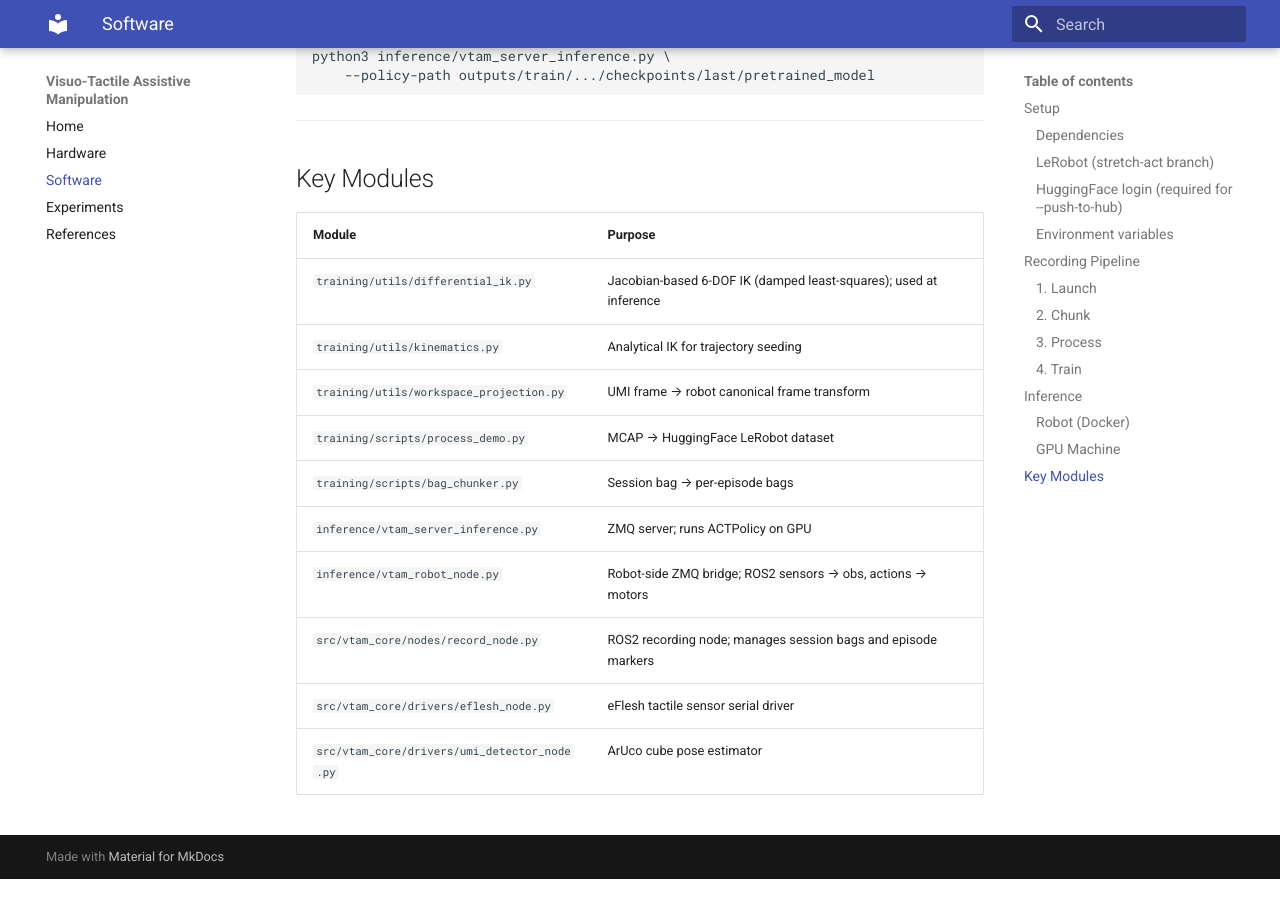
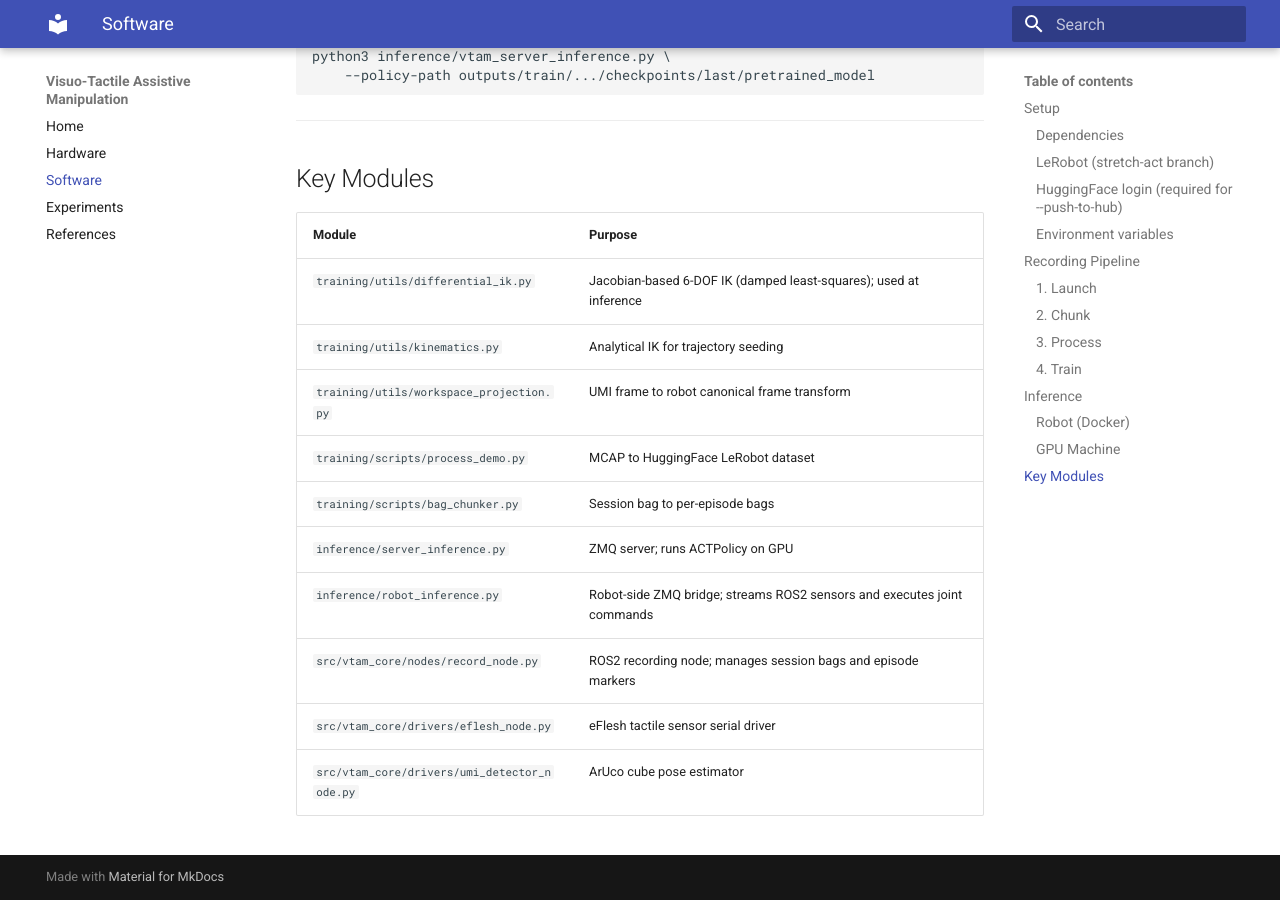
Before and after one commit to andnet-deboer/VTAM, an MkDocs documentation site: the page built from docs/software.md, in a window 1280 px wide and 900 px high, scrolled down 2255 px. Built offline with MkDocs 1.6.1 and Material for MkDocs 9.7.7, drawn with Linux system fonts in a browser that asks for light colours; before the commit the page ends 3134 px from its top, so only the background shows below that.

```diff
--- a/docs/software.md
+++ b/docs/software.md
@@ -119,11 +119,11 @@ python3 inference/vtam_server_inference.py \
 |--------|---------|
 | `training/utils/differential_ik.py` | Jacobian-based 6-DOF IK (damped least-squares); used at inference |
 | `training/utils/kinematics.py` | Analytical IK for trajectory seeding |
-| `training/utils/workspace_projection.py` | UMI frame → robot canonical frame transform |
-| `training/scripts/process_demo.py` | MCAP → HuggingFace LeRobot dataset |
-| `training/scripts/bag_chunker.py` | Session bag → per-episode bags |
-| `inference/vtam_server_inference.py` | ZMQ server; runs ACTPolicy on GPU |
-| `inference/vtam_robot_node.py` | Robot-side ZMQ bridge; ROS2 sensors → obs, actions → motors |
+| `training/utils/workspace_projection.py` | UMI frame to robot canonical frame transform |
+| `training/scripts/process_demo.py` | MCAP to HuggingFace LeRobot dataset |
+| `training/scripts/bag_chunker.py` | Session bag to per-episode bags |
+| `inference/server_inference.py` | ZMQ server; runs ACTPolicy on GPU |
+| `inference/robot_inference.py` | Robot-side ZMQ bridge; streams ROS2 sensors and executes joint commands |
 | `src/vtam_core/nodes/record_node.py` | ROS2 recording node; manages session bags and episode markers |
 | `src/vtam_core/drivers/eflesh_node.py` | eFlesh tactile sensor serial driver |
 | `src/vtam_core/drivers/umi_detector_node.py` | ArUco cube pose estimator |
```
Also changed, not shown: data/README.md (+17 -17 lines), docs/index.md (+4 -4 lines), firmware/README.md (+2 -2 lines), src/README.md (+1 -1 lines), training/README.md (+13 -13 lines).
